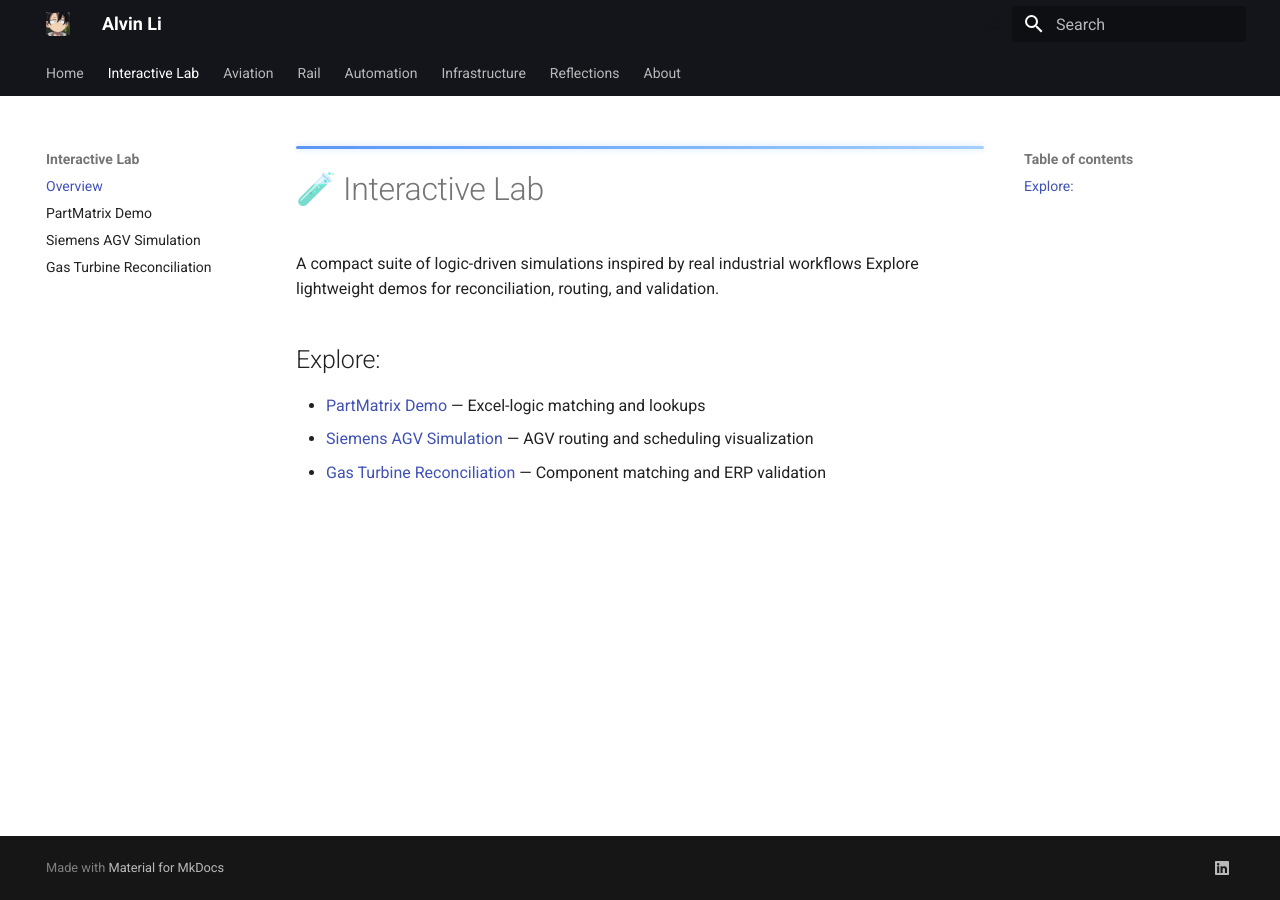
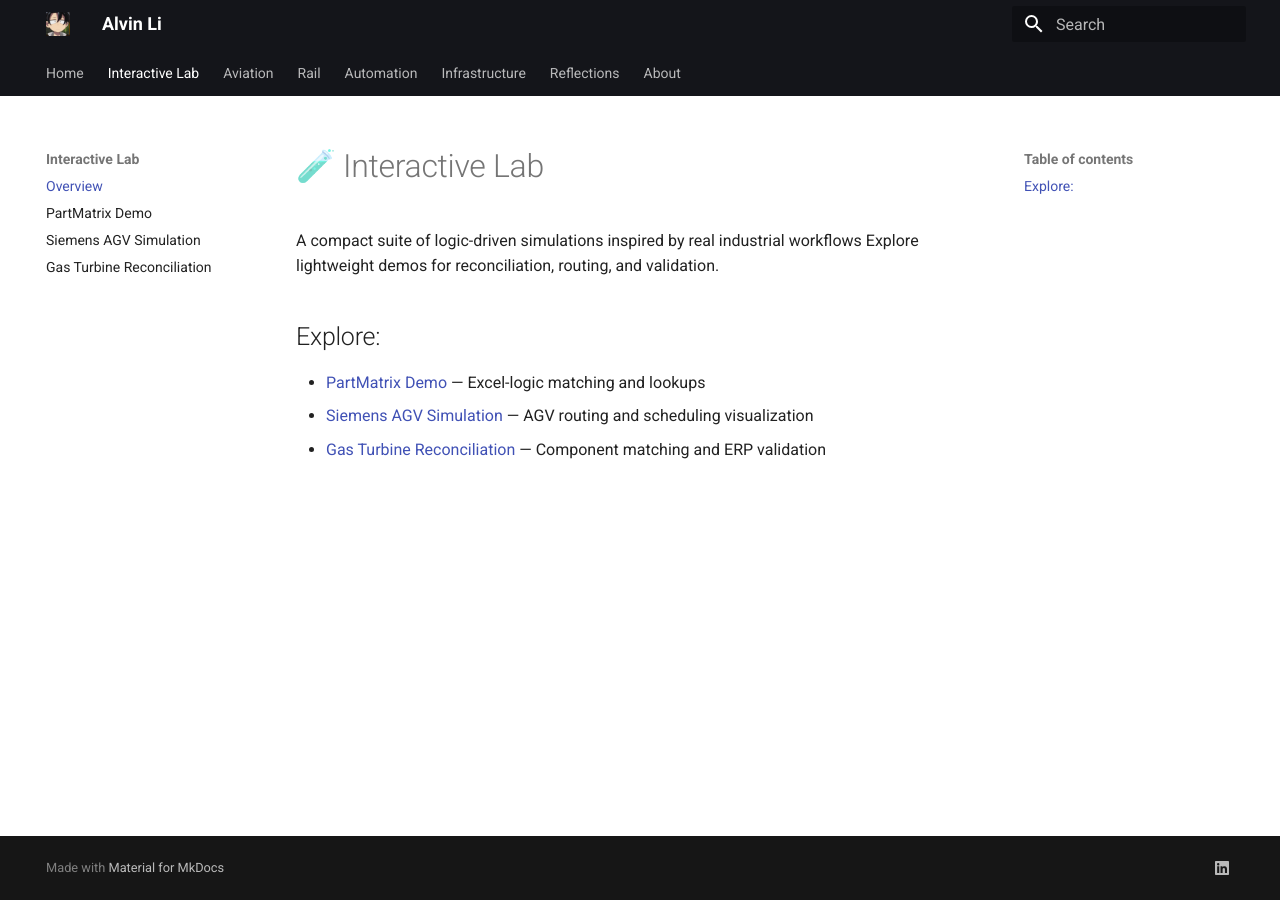
Before and after one commit to alvvvli/alvin-site, an MkDocs documentation site: the page built from docs/lab/index.md, in a window 1280 px wide. Built offline with MkDocs 1.6.1 and Material for MkDocs 9.7.7, drawn with Linux system fonts in a browser that asks for light colours.

Commit message:
Update mkdocs.yml

```diff
--- a/mkdocs.yml
+++ b/mkdocs.yml
@@ -28,13 +28,6 @@
 markdown_extensions:
   - attr_list
   - md_in_html
-
-# load custom assets properly
-extra_css:
-  - assets/custom.css
-  - assets/toggle-theme.css
-extra_javascript:
-  - assets/toggle-theme.js
 
 extra:
   social:
```
